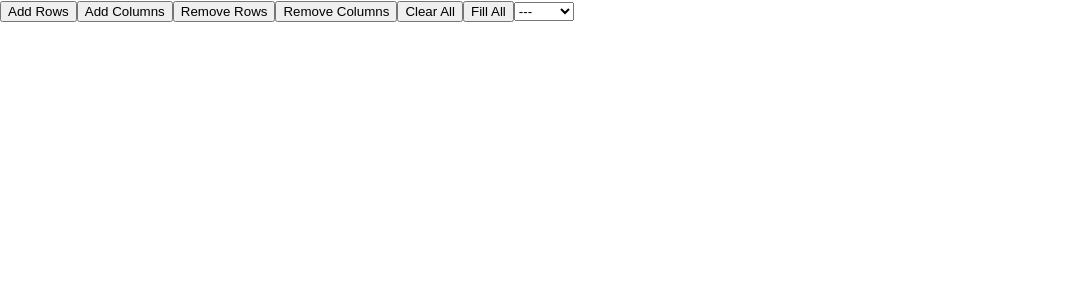
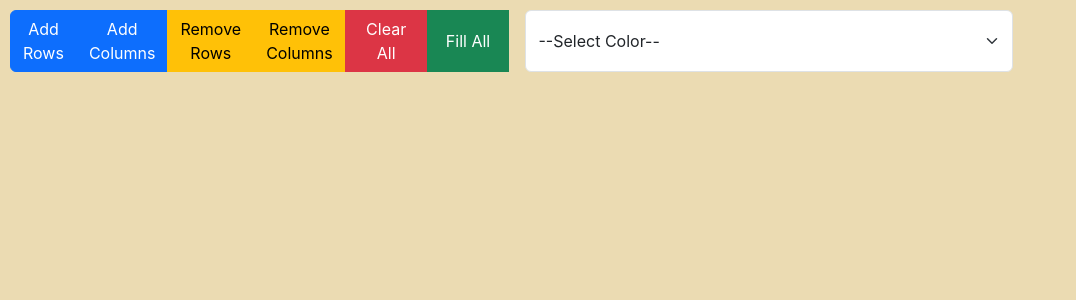
Before and after one commit to 9Mohamedismail/Assignment6, a React (Create React App) app in the folder assignment6/: page / in a window 1280 px wide. Shown: the top 300 px of the page, without its empty margins (0-1076 px from the left). Built offline with nearby package versions, Linux system fonts and the light colour scheme.

Commit message:
Add styling

```diff
--- a/assignment6/package.json
+++ b/assignment6/package.json
@@ -6,6 +6,7 @@
     "@testing-library/jest-dom": "^5.16.5",
     "@testing-library/react": "^13.4.0",
     "@testing-library/user-event": "^13.5.0",
+    "bootstrap": "^5.3.0",
     "react": "^18.2.0",
     "react-dom": "^18.2.0",
     "react-scripts": "5.0.1",
--- a/assignment6/src/App.css
+++ b/assignment6/src/App.css
@@ -1,5 +1,11 @@
+body {
+  background-color: #ebdbb2;
+}
 .cell {
-  width: 20px;
-  height: 20px;
+  width: 40px;
+  height: 40px;
   border: 1px solid black;
 }
+.btn-group {
+  margin: 10px;
+}
--- a/assignment6/src/components/Table.jsx
+++ b/assignment6/src/components/Table.jsx
@@ -25,6 +25,7 @@ function Table(props) {
   const removeColumns = () => {
       setColumns(columns - 1);
   }
+
 
   const clearAll = () => {
     const cells = document.getElementsByClassName("cell");
@@ -70,22 +71,39 @@ function Table(props) {
 
   return (
     <div>
-      <button onClick={() => addRow()}>Add Rows</button>
-      <button onClick={() => addColumn()}>Add Columns</button>
-      <button onClick={() => removeRows()}>Remove Rows</button>
-      <button onClick={() => removeColumns()}>Remove Columns</button>
-      <button onClick={() => clearAll()}>Clear All</button>
-      <button onClick={() => fillAll()}>Fill All</button>
-      <select id="color" value={color} onChange={handleColorChange}>
-        <option value="transparent">---</option>
-        <option value="black">black</option>
-        <option value="yellow">yellow</option>
-        <option value="green">green</option>
-        <option value="blue">blue</option>
-        <option value="pink">pink</option>
-      </select>
+      <div class="btn-group" role="group" aria-label="buttons">
+        <button type="button" class="btn btn-primary" onClick={() => addRow()}>Add Rows</button>
+        <button type="button" class="btn btn-primary" onClick={() => addColumn()}>Add Columns</button>
+        <button type="button" class="btn btn-warning" onClick={() => removeRows()}>Remove Rows</button>
+        <button type="button" class="btn btn-warning" onClick={() => removeColumns()}>Remove Columns</button>
+        <button type="button" class="btn btn-danger" style={{width: '150px'}} onClick={() => clearAll()}>Clear All</button>
+        <button type="button" class="btn btn-success" style={{width: '150px'}} onClick={() => fillAll()}>Fill All</button>
+
+
+          <select class="form-select ms-3" id="color" value={color} onChange={handleColorChange} aria-label="Select color">
+            <option value="transparent">--Select Color--</option>
+            <option value="red">Red</option>
+            <option value="blue">Blue</option>
+            <option value="yellow">Yellow</option>
+            <option value="green">Green</option>
+            <option value="pink">Pink</option>
+            <option value="maroon">Maroon</option>
+            <option value="crimson">Crimson</option>
+            <option value="purple">Purple</option>
+            <option value="orange">Orange</option>
+            <option value="grey">Grey</option>
+            <option value="brown">Brown</option>
+          </select>
+      </div>
       <table>
-        <tbody onClick={clickedCell} onMouseOver={mouseHover} onMouseDown={handleMouseDown} onMouseUp={handleMouseUp}>{table}</tbody>
+        <tbody
+          onClick={clickedCell}
+          onMouseOver={mouseHover}
+          onMouseDown={handleMouseDown}
+          onMouseUp={handleMouseUp}
+        >
+          {table}
+        </tbody>
       </table>
     </div>
   );
--- a/assignment6/src/index.js
+++ b/assignment6/src/index.js
@@ -1,5 +1,6 @@
 import React from 'react';
 import ReactDOM from 'react-dom/client';
+import "bootstrap/dist/css/bootstrap.min.css";
 import './index.css';
 import App from './App';
 import reportWebVitals from './reportWebVitals';
```
Also changed, not shown: 1 other file (tests, documents, lock files or other folders).
